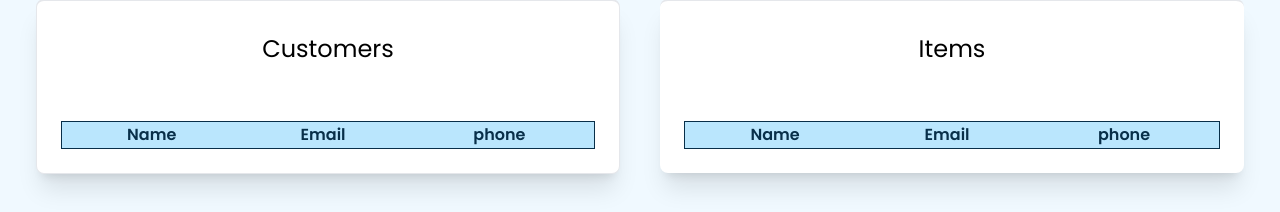
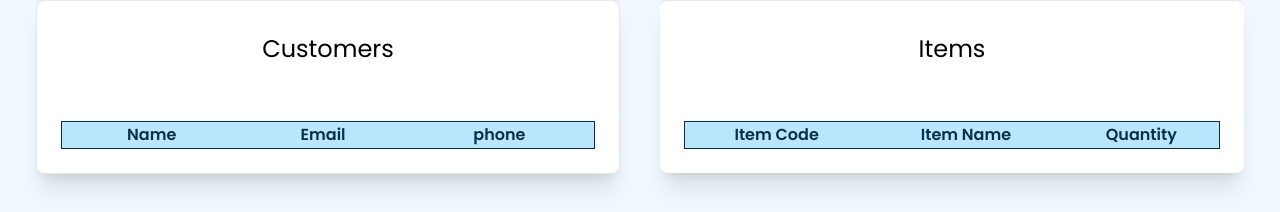
Before and after one commit to DasunNirmal/React-CRUD, a React (Vite) app: page / in a window 1280 px wide. Shown: the part 117-329 px from the top of the page. Built offline with nearby package versions, Linux system fonts and the light colour scheme.

Commit message:
Item Table Loaded

```diff
--- a/src/pages/Dashboard.tsx
+++ b/src/pages/Dashboard.tsx
@@ -1,9 +1,12 @@
 import {useContext} from "react";
 import {CustomerContext} from "../store/CustomerProvider.tsx";
 import {Customer} from "../component/Customer.ts";
+import {Item} from "../component/Item.ts";
+import {ItemContext} from "../store/ItemProvider.tsx";
 
 export default function Dashboard() {
     const [customers, setCustomers] = useContext(CustomerContext);
+    const [items, setItems] = useContext(ItemContext);
     return (
         <div className="grid grid-cols-2 main-section p-6">
 
@@ -37,19 +40,19 @@ export default function Dashboard() {
                 <table className="table-auto border border-gray-300 w-full mt-6">
                     <thead>
                     <tr>
-                        <td>Name</td>
-                        <td>Email</td>
-                        <td>phone</td>
+                        <td>Item Code</td>
+                        <td>Item Name</td>
+                        <td>Quantity</td>
                     </tr>
                     </thead>
                     <tbody>
-                    {/*{customers.map((customer: Customer) => (
-                        <tr key={customer.email}>
-                            <td>{customer.name}</td>
-                            <td>{customer.email}</td>
-                            <td>{customer.phone}</td>
+                    {items.map((items: Item) => (
+                        <tr key={items.code}>
+                            <td>{items.code}</td>
+                            <td>{items.itemName}</td>
+                            <td>{items.qty}</td>
                         </tr>
-                    ))}*/}
+                    ))}
                     <tr>
 
                     </tr>
```
